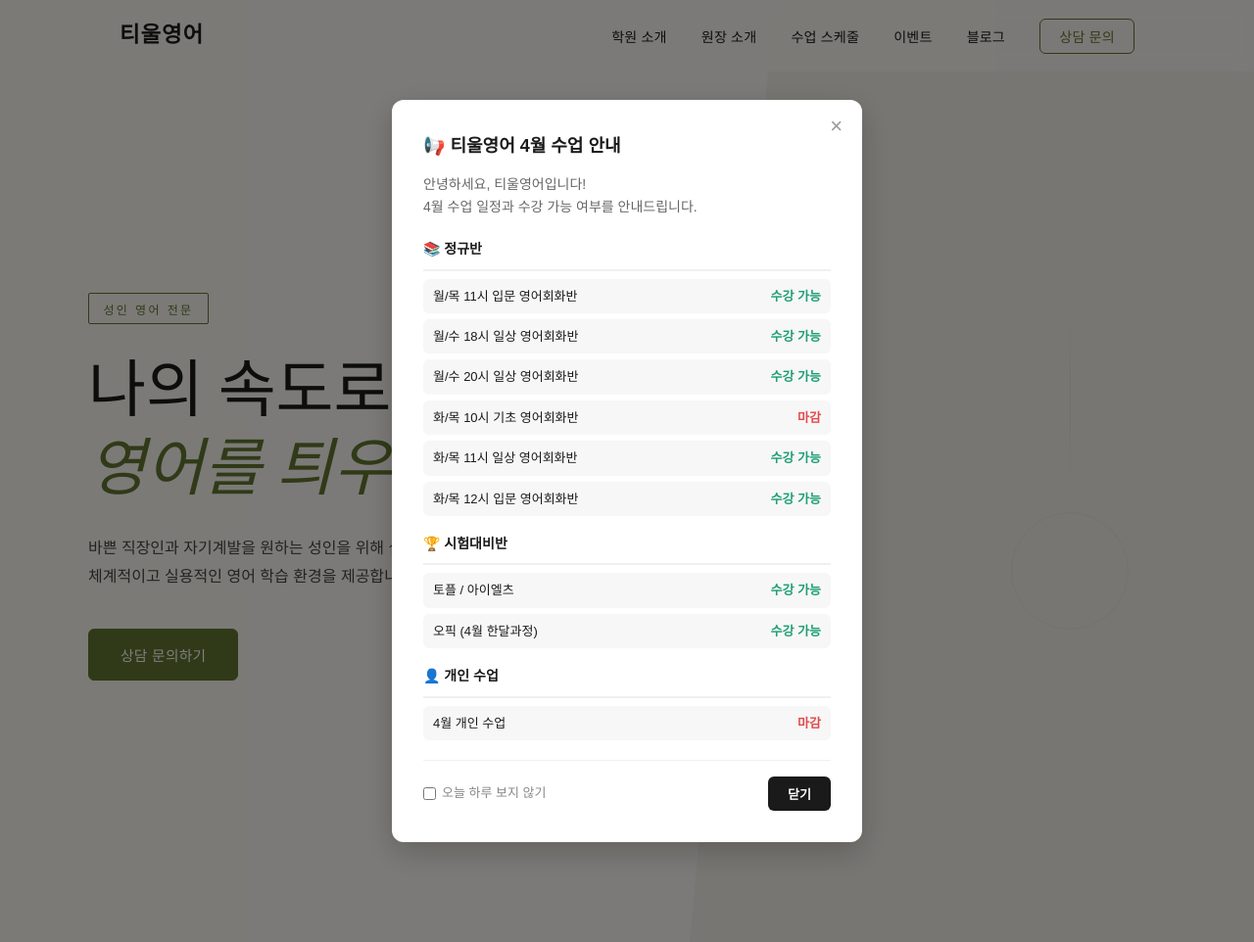
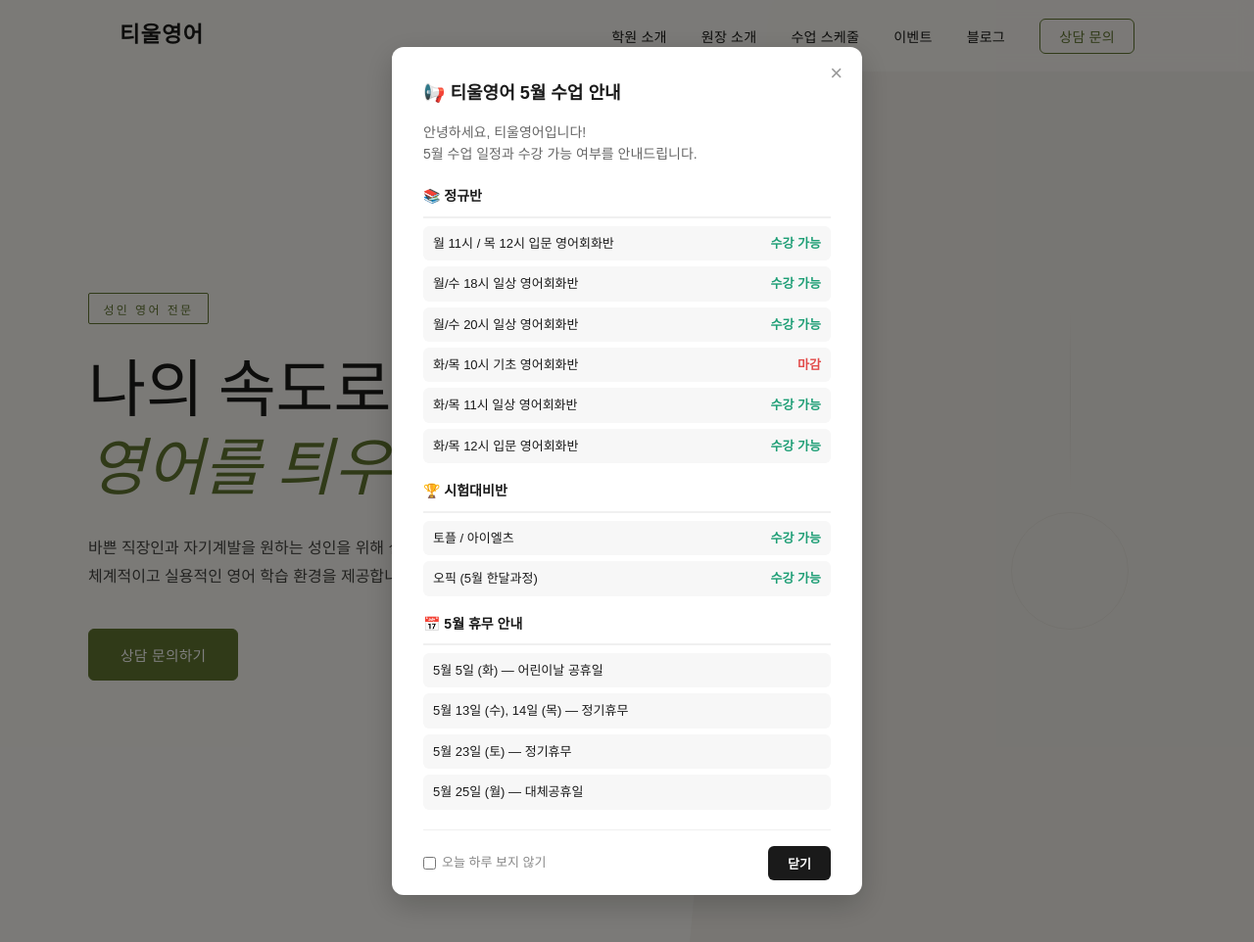
Before and after one commit to miyeon00/tiulPage, a Flask app: page / in a window 1280 px wide. Shown: the whole page at 98% size. Run offline with Flask 3, Linux system fonts and the light colour scheme.

Commit message:
5월 시간표 및 팝업 추가

```diff
--- a/data.json
+++ b/data.json
@@ -1,5 +1,5 @@
 {
-  "month": "2026년 4월",
+  "month": "2026년 5월",
   "timetable": {
   "days": ["월", "화", "수", "목"],
   "slots": [
@@ -8,7 +8,7 @@
     { "time": "12:00 – 12:50", "cells": ["", "입문 회화", "", "입문 회화"] },
     { "time": "14:00 – 17:00", "cells": ["시험 대비 회화", "", "시험 대비 회화", ""] },
     { "time": "18:00 – 18:50", "cells": ["일상 회화", "", "일상 회화", ""] },
-    { "time": "19:00 – 19:50", "cells": ["기초 회화", "", "기초 회화", ""] },
+    { "time": "19:00 – 19:50", "cells": ["", "", "", ""] },
     { "time": "20:00 – 20:50", "cells": ["일상 회화", "", "일상 회화", ""] }
   ],
   "colors": {
@@ -69,7 +69,7 @@
 ],
 "event": {
   "enabled": true,
-  "poster": "event_april.png",
+  "poster": "event_reviews.png",
   "title": "2026 상반기 네이버 리뷰 이벤트",
   "period": "2026년 4월 1일 ~ 7월 31일",
   "details": [
--- a/templates/index.html
+++ b/templates/index.html
@@ -23,19 +23,18 @@
 <body>
 
   <div id="noticeModal" class="modal-overlay">
-  <div class="modal-content">
+ <div class="modal-content">
     <span class="close-btn" onclick="closeModal()">&times;</span>
-    <h2>📢 티울영어 4월 수업 안내</h2>
+    <h2>📢 티울영어 5월 수업 안내</h2>
 
     <div class="modal-body">
-      <p class="modal-intro">안녕하세요, 티울영어입니다!<br>4월 수업 일정과 수강 가능 여부를 안내드립니다.</p>
+      <p class="modal-intro">안녕하세요, 티울영어입니다!<br>5월 수업 일정과 수강 가능 여부를 안내드립니다.</p>
 
       <div class="class-section">
         <h3>📚 정규반</h3>
         <ul>
-          <li><span>월/목 11시 입문 영어회화반</span><span class="status-ok">수강 가능</span></li>
+          <li><span>월 11시 / 목 12시 입문 영어회화반</span><span class="status-ok">수강 가능</span></li>
           <li><span>월/수 18시 일상 영어회화반</span><span class="status-ok">수강 가능</span></li>
-          <!-- <li><span>월/수 19시 기초 영어회화반</span><span class="status-ok">수강 가능</span></li> -->
           <li><span>월/수 20시 일상 영어회화반</span><span class="status-ok">수강 가능</span></li>
           <li><span>화/목 10시 기초 영어회화반</span><span class="status-no">마감</span></li>
           <li><span>화/목 11시 일상 영어회화반</span><span class="status-ok">수강 가능</span></li>
@@ -47,14 +46,17 @@
         <h3>🏆 시험대비반</h3>
         <ul>
           <li><span>토플 / 아이엘츠</span><span class="status-ok">수강 가능</span></li>
-          <li><span>오픽 (4월 한달과정)</span><span class="status-ok">수강 가능</span></li>
+          <li><span>오픽 (5월 한달과정)</span><span class="status-ok">수강 가능</span></li>
         </ul>
       </div>
 
-      <div class="class-section">
-        <h3>👤 개인 수업</h3>
+      <div class="class-section notice-holiday">
+        <h3>📅 5월 휴무 안내</h3>
         <ul>
-          <li><span>4월 개인 수업</span><span class="status-no">마감</span></li>
+          <li>5월 5일 (화) — 어린이날 공휴일</li>
+          <li>5월 13일 (수), 14일 (목) — 정기휴무</li>
+          <li>5월 23일 (토) — 정기휴무</li>
+          <li>5월 25일 (월) — 대체공휴일</li>
         </ul>
       </div>
     </div>
@@ -64,6 +66,7 @@
       <button onclick="closeModal()">닫기</button>
     </div>
   </div>
+</div>
 </div>
 
   <!-- ── NAVIGATION ── -->
```
